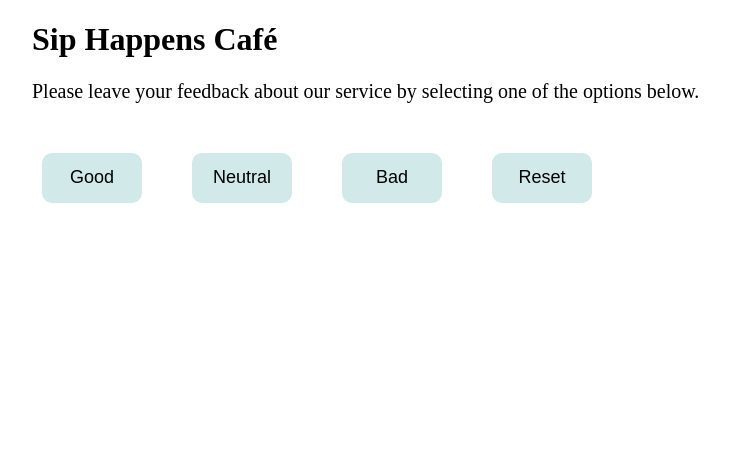
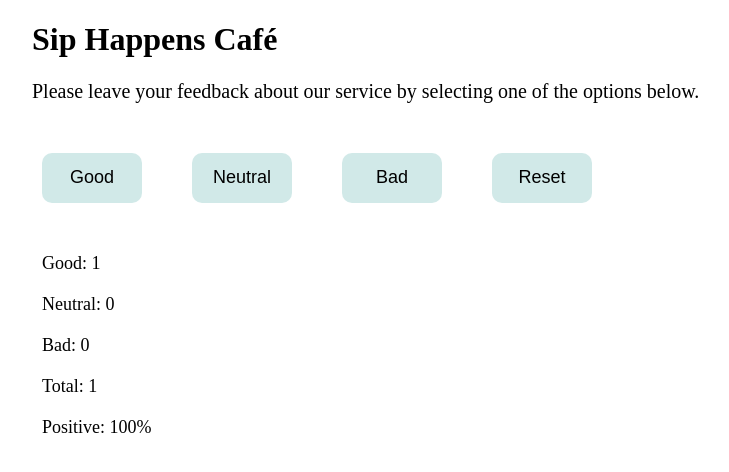
Before and after one commit to oleksamor/goit-react-hw-02, a React (Vite) app: page / in a window 1280 px wide. Both pictures are taken after a click on the button "Good". Shown: the top 472 px of the page, without its empty margins (16-745 px from the left). Built offline with nearby package versions, Linux system fonts and the light colour scheme.

Commit message:
feedback done

```diff
--- a/src/Components/Feedback/Feedback.jsx
+++ b/src/Components/Feedback/Feedback.jsx
@@ -1,8 +1,14 @@
-const Feedback = ({ reviewsType }) => {
+import s from "./Feedback.module.css";
+
+const Feedback = ({ totalFeedback, good, neutral, bad, positiveFeedback }) => {
   return (
-    <div>
-      <p>{reviewsType}</p>
-    </div>
+    <ul className={s.list}>
+      <li className={s.item}>Good: {good}</li>
+      <li className={s.item}>Neutral: {neutral}</li>
+      <li className={s.item}>Bad: {bad}</li>
+      <li className={s.item}>Total: {totalFeedback}</li>
+      <li className={s.item}>Positive: {positiveFeedback}%</li>
+    </ul>
   );
 };
 
--- a/src/Components/Feedback/Feedback.module.css
+++ b/src/Components/Feedback/Feedback.module.css
@@ -6,5 +6,5 @@
 .item {
     font-size: 18px;
     padding: 10px;
-    font-style: italic;
+    font-style: normal;
 }
--- a/src/main.jsx
+++ b/src/main.jsx
@@ -2,9 +2,9 @@ import React from "react";
 import ReactDOM from "react-dom/client";
 import App from "./Components/App";
 
-ReactDOM.createRoot(document.getElementById("root")).render(<App />);
-// ReactDOM.createRoot(document.getElementById("root")).render(
-//   <React.StrictMode>
-//     <App />
-//   </React.StrictMode>
-// );
+// ReactDOM.createRoot(document.getElementById("root")).render(<App />);
+ReactDOM.createRoot(document.getElementById("root")).render(
+  <React.StrictMode>
+    <App />
+  </React.StrictMode>
+);
```
